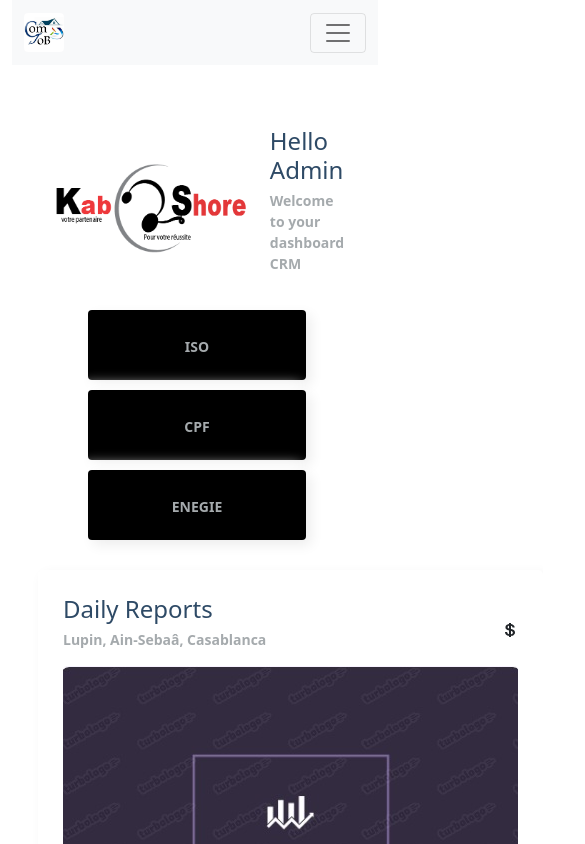
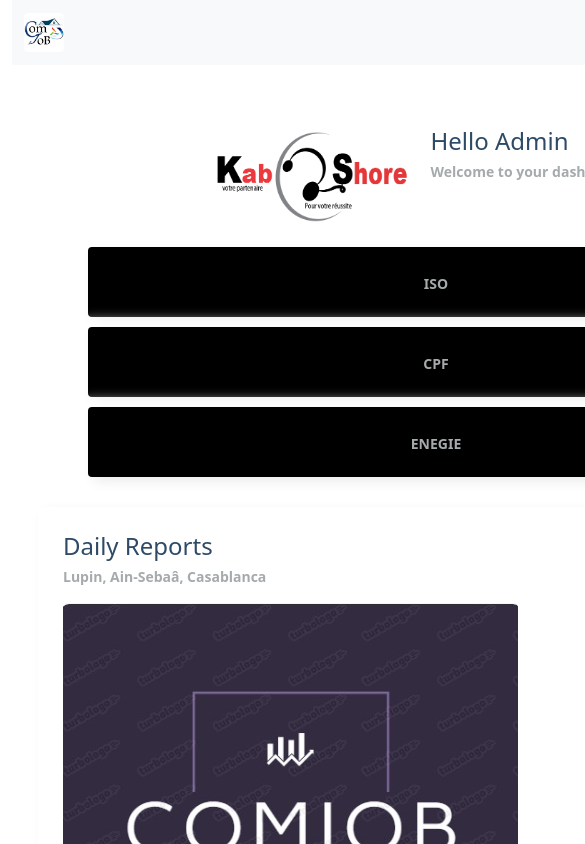
Before and after one commit to ArsenLup1/appcrm, a Next.js app: page /test in a window 390 px wide. Shown: the top 844 px of the page, 585 px wide, since content can reach past the window. Built offline with nearby package versions, Linux system fonts and the light colour scheme.

Commit message:
Update_mobil

```diff
--- a/components/Atomes/navbar/navbar.stc.js
+++ b/components/Atomes/navbar/navbar.stc.js
@@ -4,6 +4,7 @@
 
 const NavbarStc=Styled(Row)`
     background: #F0F0F0;
+    width: 100vh;
     height: auto;
     overflow: hidden;
 
--- a/styles/globals.css
+++ b/styles/globals.css
@@ -1,5 +1,6 @@
 html,
 body {
+  width: fit-content;
   padding: 0;
   margin: 0;
   font-family: -apple-system, BlinkMacSystemFont, Segoe UI, Roboto, Oxygen,
```
